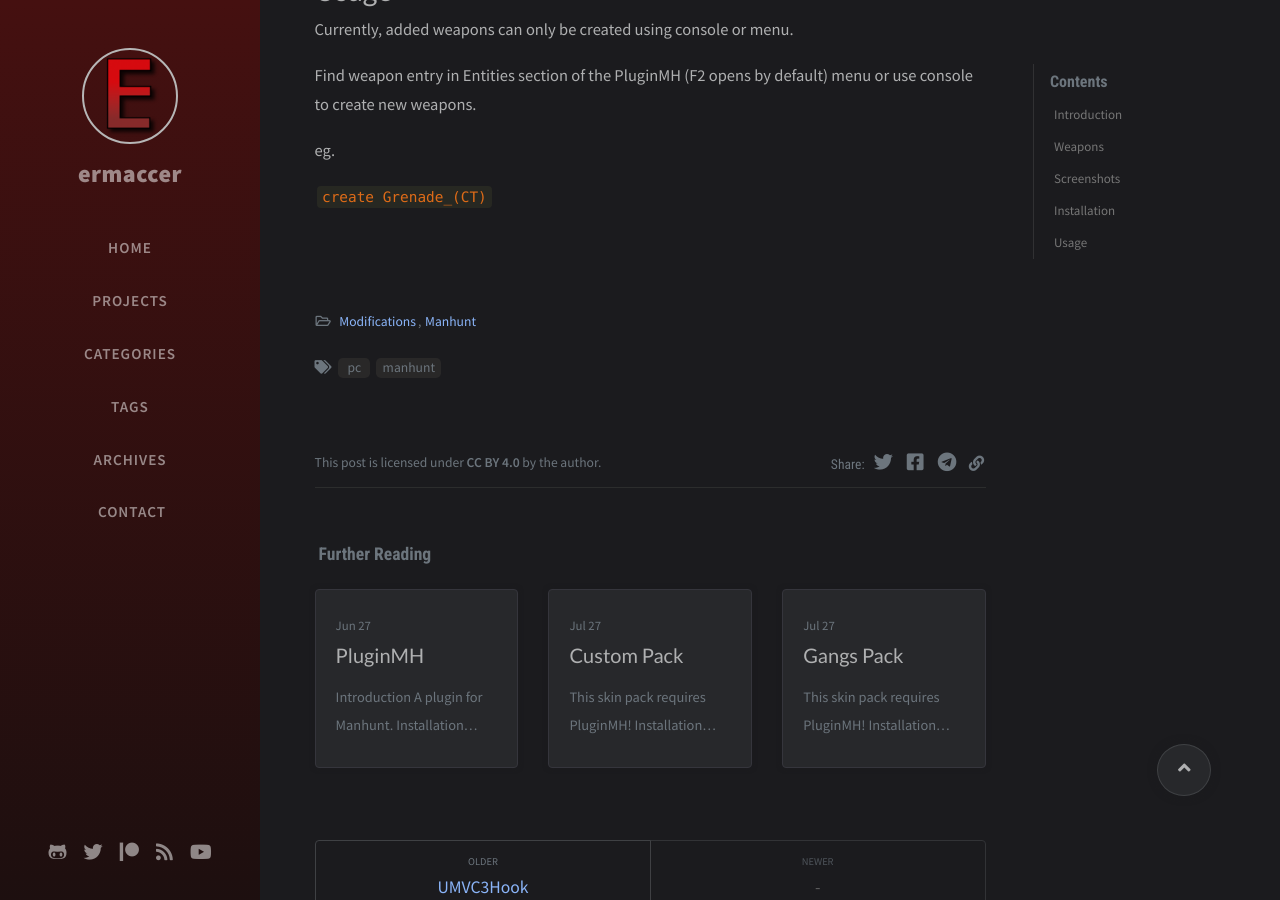
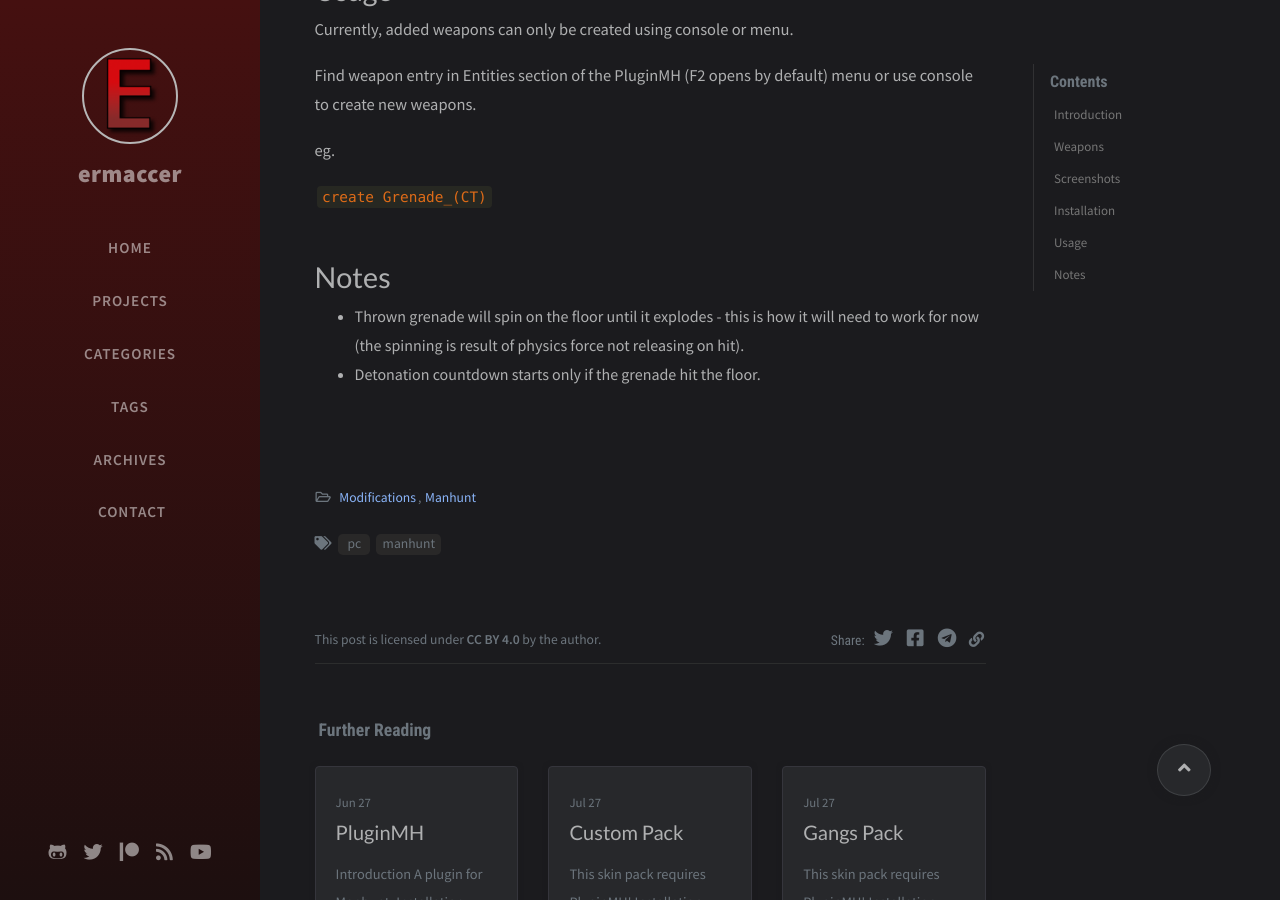
Before and after one commit to ermaccer/ermaccer.github.io, a Jekyll site: the page built from _posts/mods/mh/2021-12-24-extra-weapons.md, in a window 1280 px wide and 900 px high, scrolled down 846 px. Built offline with Jekyll 4.4.1, drawn with Linux system fonts in a browser that asks for light colours; nearby versions of some CDN libraries; comment, search, counter and statistics services are not loaded.

Commit message:
Update 2021-12-24-extra-weapons.md

```diff
--- a/_posts/mods/mh/2021-12-24-extra-weapons.md
+++ b/_posts/mods/mh/2021-12-24-extra-weapons.md
@@ -45,3 +45,8 @@ Find weapon entry in Entities section of the PluginMH (F2 opens by default) menu
 eg.
 
 `create Grenade_(CT)`
+
+# Notes
+
+- Thrown grenade will spin on the floor until it explodes - this is how it will need to work for now (the spinning is result of physics force not releasing on hit).
+- Detonation countdown starts only if the grenade hit the floor.
```
